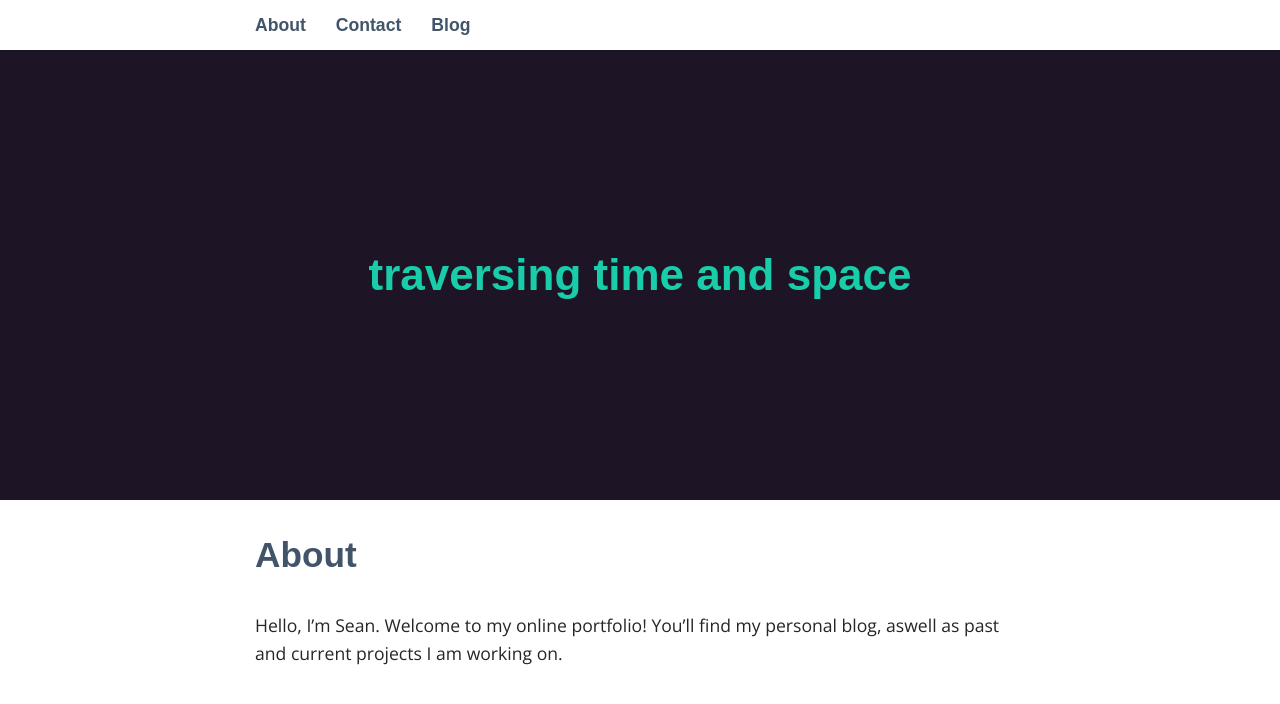
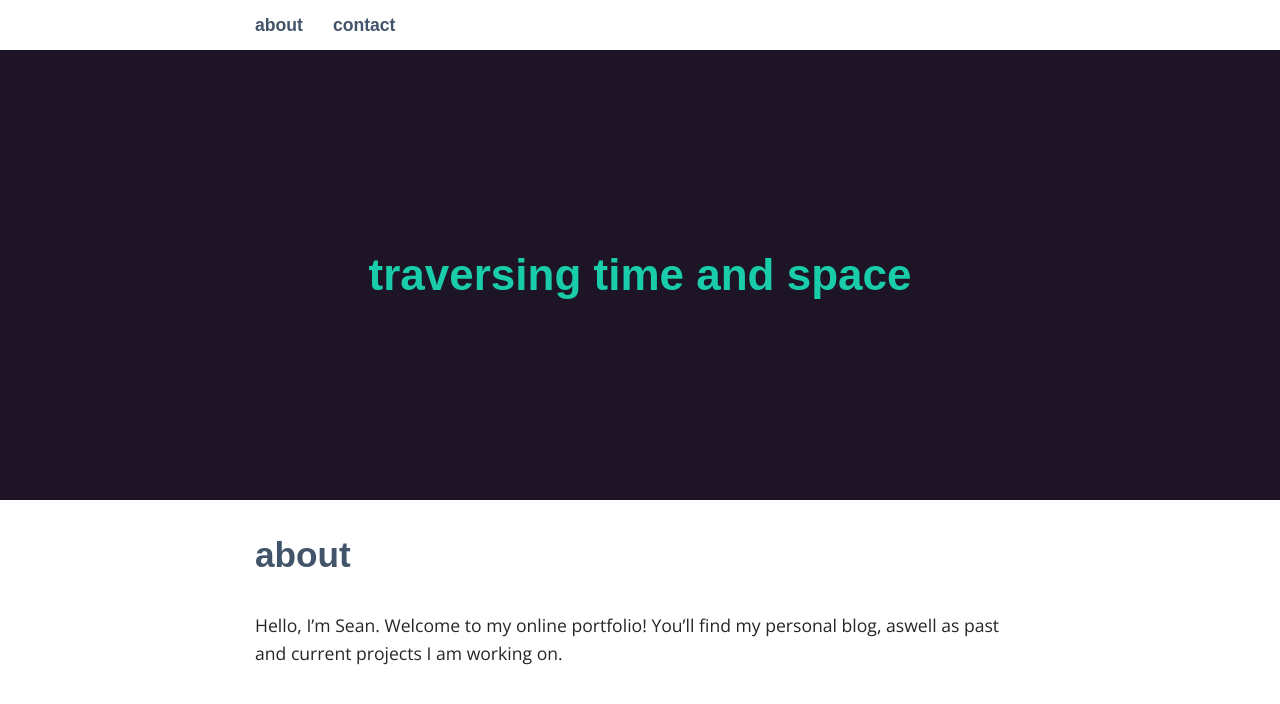
Before and after one commit to DastardlyMut/dastardlymut.github.io, a Jekyll site: the page built from _pages/01_about.md, in a window 1280 px wide. Shown: the top 704 px of the page. Built offline with Jekyll 4.4.1, drawn with Linux system fonts in a browser that asks for light colours; some web fonts are replaced.

Commit message:
Updated layout

```diff
--- a/_includes/header.html
+++ b/_includes/header.html
@@ -5,7 +5,8 @@
 				{% for page in site.pages %} {% if page.title %}
 				<li><a href="{{ page.url | prepend: site.baseurl }}">{{ page.title }}</a></li>
 				{% endif %} {% endfor %}
-				<li><a href="{{ "/blog" | prepend: site.baseurl }}">Blog</a></li>
+<!-- 				<li><a href="{{ "/blog" | prepend: site.baseurl }}">Blog</a></li>
+				<li><a href="{{ "/projects" | prepend: site.baseurl }}">Projects</a></li> -->
 			</ul>
 			</li>
 			</ul>
--- a/_pages/01_about.md
+++ b/_pages/01_about.md
@@ -1,6 +1,6 @@
 ---
 layout: page
-title: About
+title: about
 permalink: /about/
 ---
 
```
Also changed, not shown: _pages/02_contact.md (+1 -1 lines).
